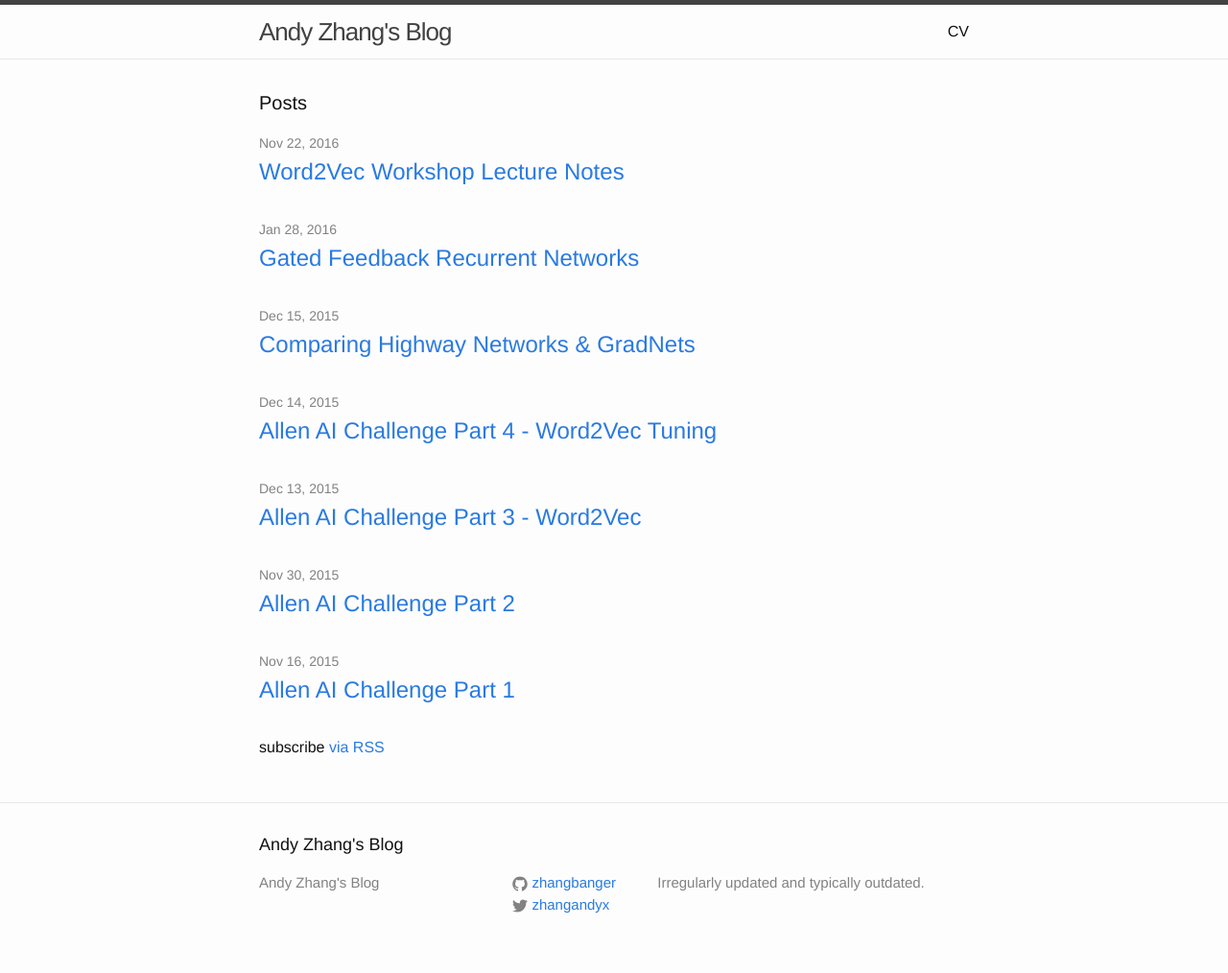
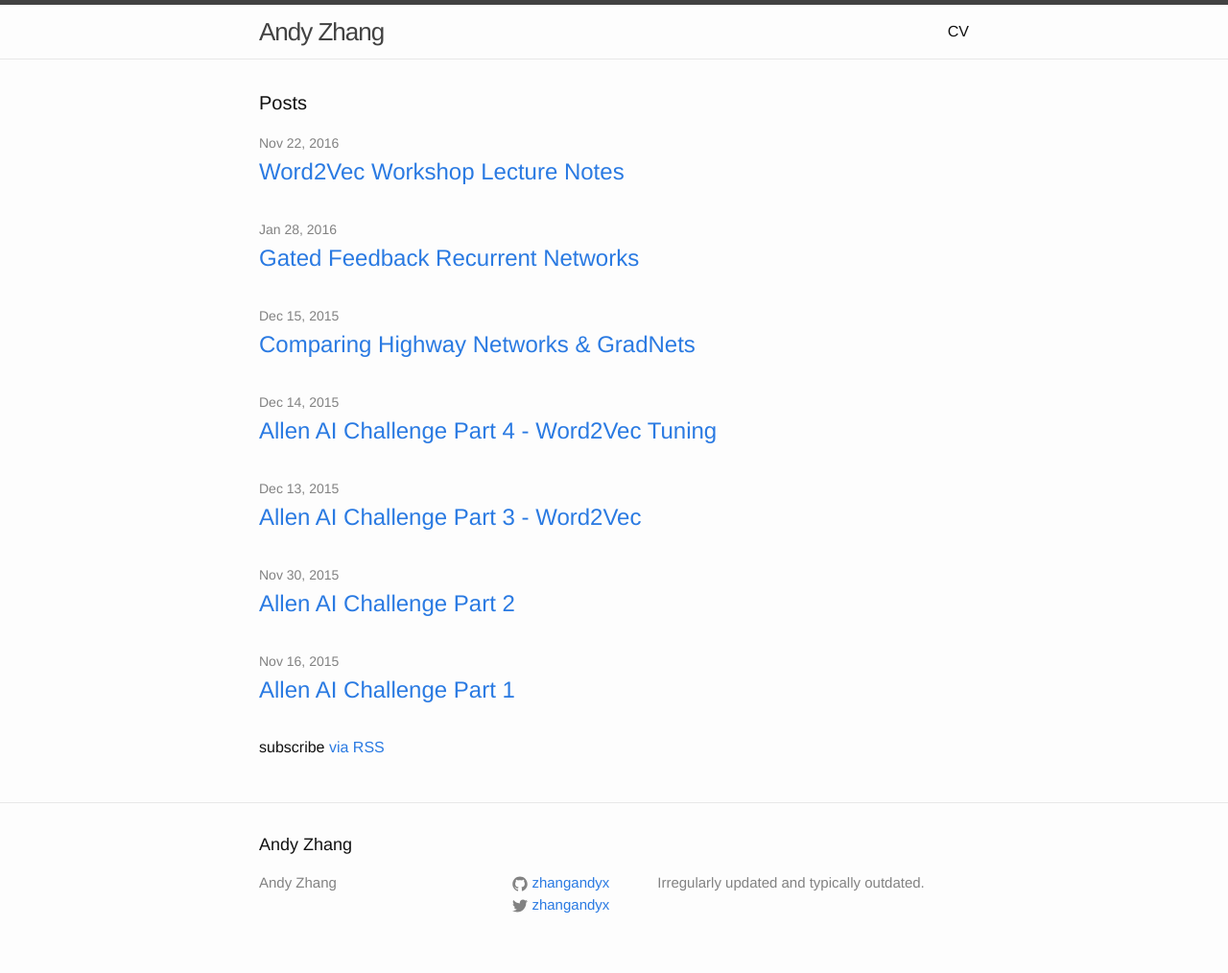
Before and after one commit to ZhangBanger/zhangbanger.github.io, a Jekyll site: the page built from index.html, in a window 1280 px wide. Shown: the whole page at 96% size. Built offline with Jekyll 4.4.1, drawn with Linux system fonts in a browser that asks for light colours.

Commit message:
Update gh username and headers

```diff
--- a/_config.yml
+++ b/_config.yml
@@ -1,10 +1,10 @@
 # Site settings
-title: Andy Zhang's Blog
+title: Andy Zhang
 description: > # this means to ignore newlines until "baseurl:"
   Irregularly updated and typically outdated.
 baseurl: "" # the subpath of your site, e.g. /blog/
-url: "http://zhangbanger.github.io" # the base hostname & protocol for your site
-github_username:  zhangbanger
+url: "http://zhangandyx.github.io" # the base hostname & protocol for your site
+github_username:  zhangandyx
 twitter_username: zhangandyx
 
 # Build settings
```
Also changed, not shown: README.md.
